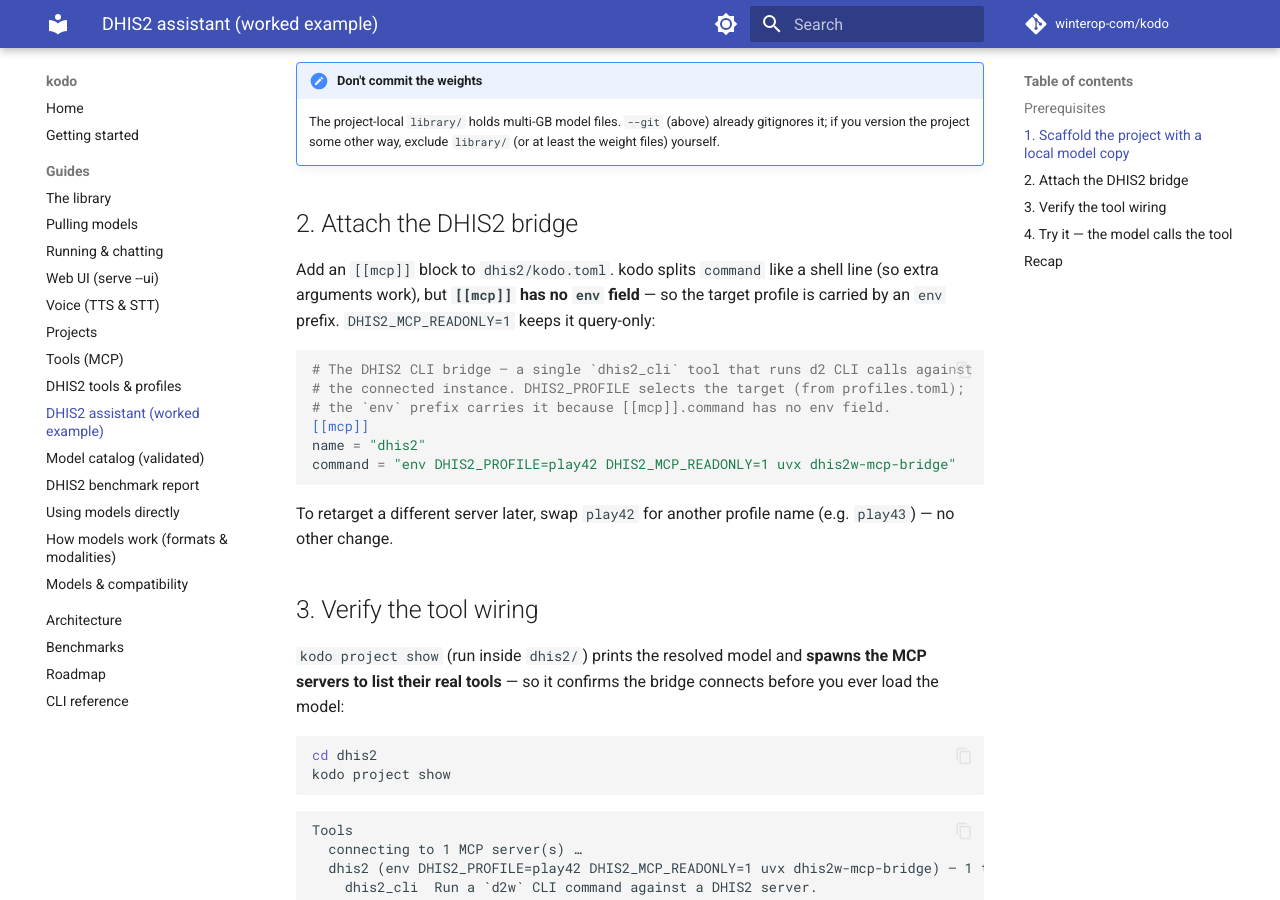
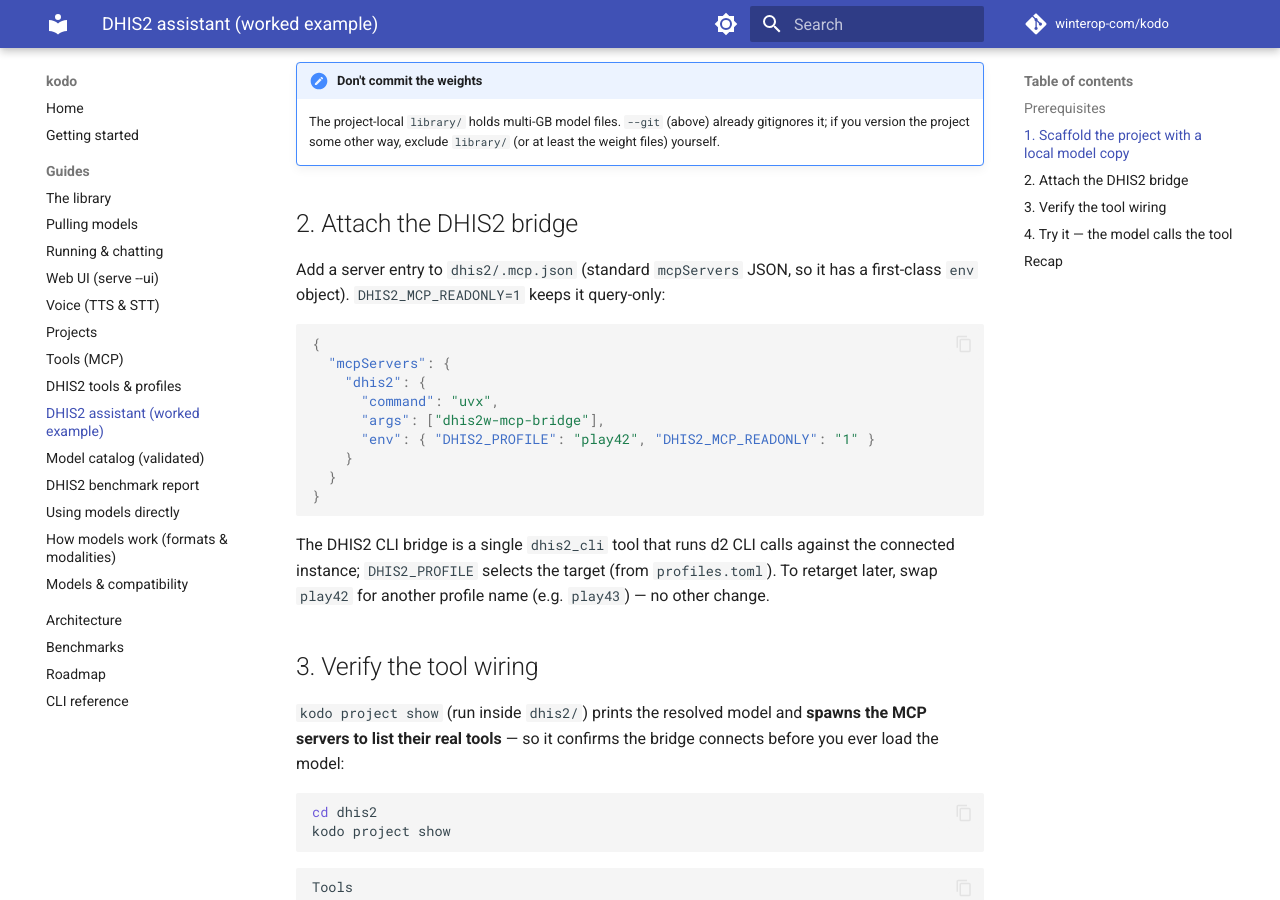
Before and after one commit to winterop-com/stabbur, an MkDocs documentation site: the page built from docs/guides/dhis2-project.md, in a window 1280 px wide and 900 px high, scrolled down 1928 px. Built offline with MkDocs 1.6.1 and Material for MkDocs 9.7.7, drawn with Linux system fonts in a browser that asks for light colours; comment, search, counter and statistics services are not loaded; some of the changed text lies outside the part shown.

Commit message:
docs(mcp): migrate remaining [[mcp]] examples to .mcp.json (DHIS2, CHROME, README)

````diff
--- a/docs/guides/dhis2-project.md
+++ b/docs/guides/dhis2-project.md
@@ -93,21 +93,24 @@
 
 ## 2. Attach the DHIS2 bridge
 
-Add an `[[mcp]]` block to `dhis2/kodo.toml`. kodo splits `command` like a shell line
-(so extra arguments work), but **`[[mcp]]` has no `env` field** — so the target
-profile is carried by an `env` prefix. `DHIS2_MCP_READONLY=1` keeps it query-only:
+Add a server entry to `dhis2/.mcp.json` (standard `mcpServers` JSON, so it has a
+first-class `env` object). `DHIS2_MCP_READONLY=1` keeps it query-only:
 
-```toml
-# The DHIS2 CLI bridge — a single `dhis2_cli` tool that runs d2 CLI calls against
-# the connected instance. DHIS2_PROFILE selects the target (from profiles.toml);
-# the `env` prefix carries it because [[mcp]].command has no env field.
-[[mcp]]
-name = "dhis2"
-command = "env DHIS2_PROFILE=play42 DHIS2_MCP_READONLY=1 uvx dhis2w-mcp-bridge"
+```json
+{
+  "mcpServers": {
+    "dhis2": {
+      "command": "uvx",
+      "args": ["dhis2w-mcp-bridge"],
+      "env": { "DHIS2_PROFILE": "play42", "DHIS2_MCP_READONLY": "1" }
+    }
+  }
+}
 ```
 
-To retarget a different server later, swap `play42` for another profile name
-(e.g. `play43`) — no other change.
+The DHIS2 CLI bridge is a single `dhis2_cli` tool that runs d2 CLI calls against the
+connected instance; `DHIS2_PROFILE` selects the target (from `profiles.toml`). To
+retarget later, swap `play42` for another profile name (e.g. `play43`) — no other change.
 
 ## 3. Verify the tool wiring
 
@@ -161,7 +164,7 @@
 | Step | Command |
 | --- | --- |
 | Scaffold + copy model | `kodo project new dhis2 --model …gemma-4-12B-it-QAT-GGUF --copy` |
-| Attach bridge | add `[[mcp]]` with `env DHIS2_PROFILE=play42 … uvx dhis2w-mcp-bridge` |
+| Attach bridge | add a `.mcp.json` entry: `uvx dhis2w-mcp-bridge` with `env.DHIS2_PROFILE=play42` |
 | Verify tools | `kodo project show` |
 | Try it | `kodo chat -p "…"` (or `kodo serve --ui`) |
 | Retarget server | change the profile name in the `env` prefix |
````
Also changed, not shown: CHROME.md (+22 -10 lines), README.md (+6 -5 lines), docs/guides/dhis2.md (+12 -8 lines).
